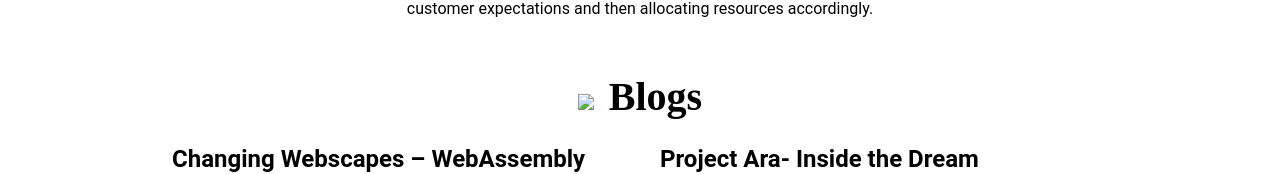
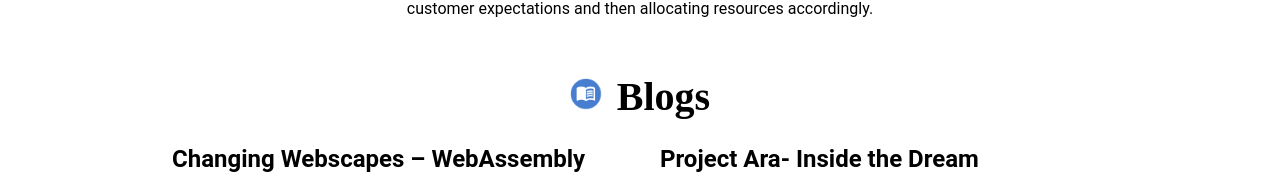
Before and after one commit to kunalthadani/santosh-kumar, a plain HTML site: page index.html in a window 1280 px wide. Shown: the part 1187-1361 px from the top of the page. Drawn offline with Linux system fonts and the light colour scheme.

Commit message:
Book blog name fix

```diff
--- a/index.html
+++ b/index.html
@@ -67,7 +67,7 @@
 	</section>
 
 	<section class = "blog" id = "sec-blogs">
-		<div class="title"><img src = "book blog.png" class = "icon-blog"><span class = "title-name">Blogs</span></div>
+		<div class="title"><img src = "book_blog.png" class = "icon-blog"><span class = "title-name">Blogs</span></div>
 		<div class = "blog-container">
 			<div>
 				<h1>Changing Webscapes – WebAssembly</h1>
```
